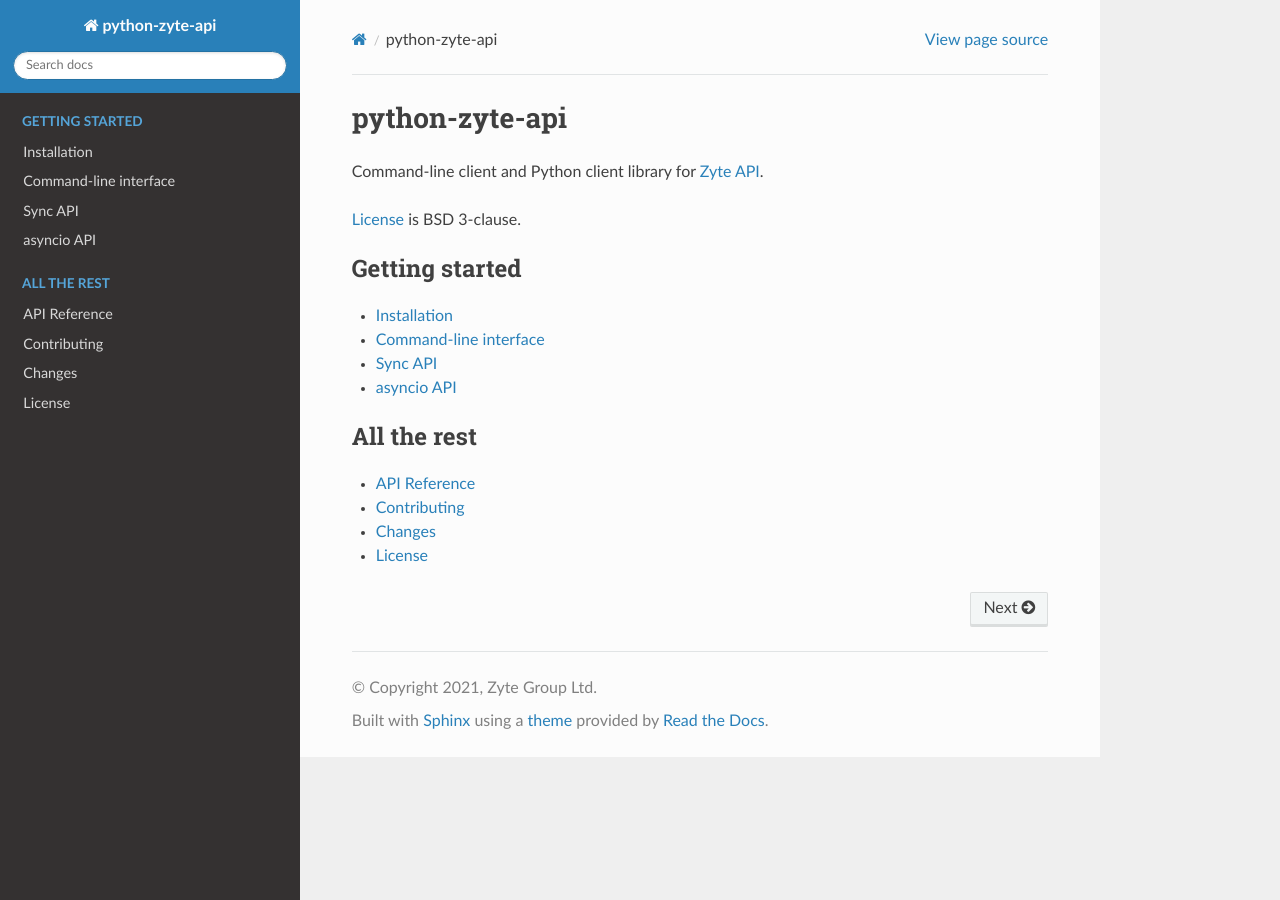
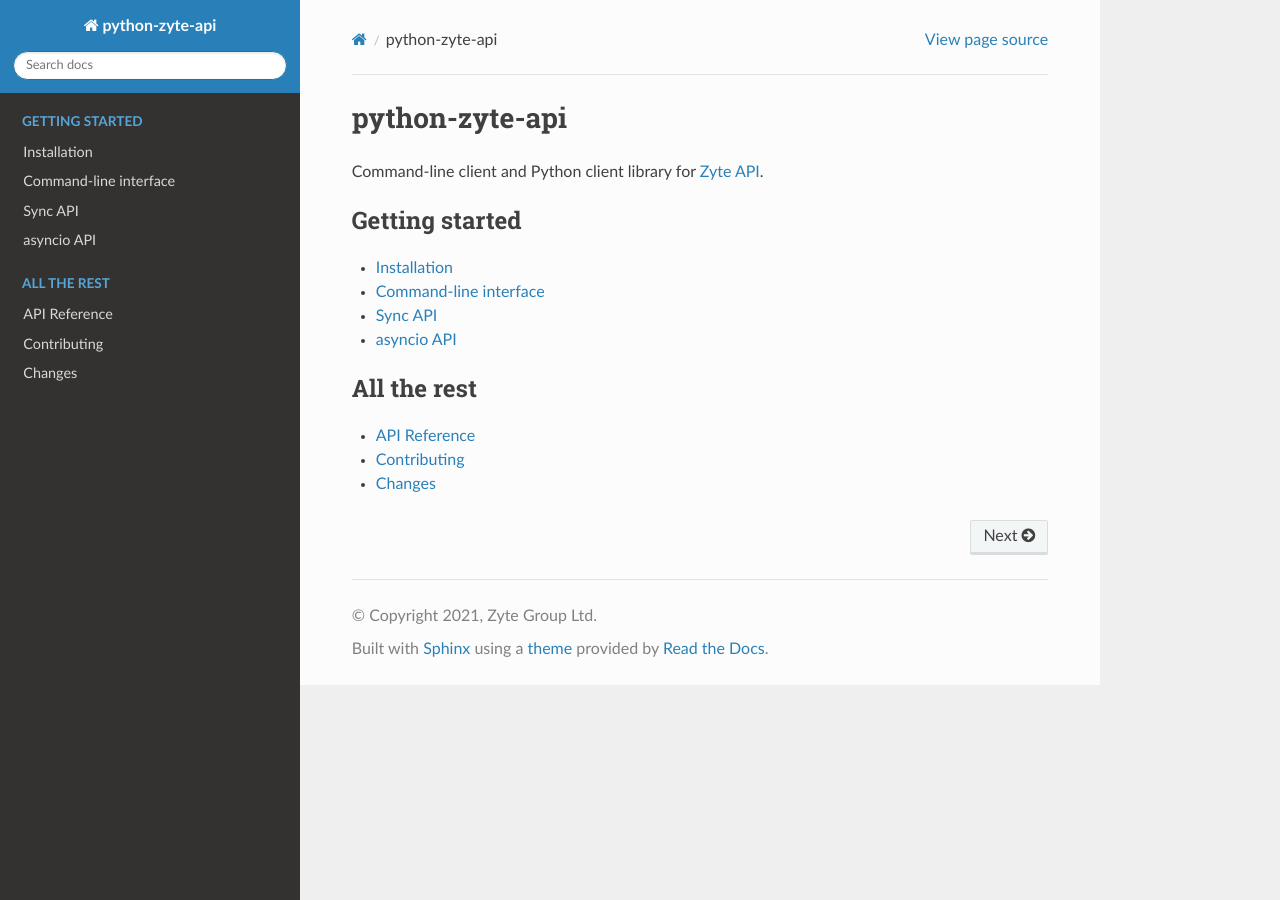
Before and after one commit to zytedata/python-zyte-api, a Sphinx documentation site: the page built from docs/index.rst, in a window 1280 px wide. Built offline with Sphinx 7.4.7 and the Read the Docs theme 2.0.0, drawn with Linux system fonts in a browser that asks for light colours.

Commit message:
Remove the license from the docs

```diff
--- a/docs/index.rst
+++ b/docs/index.rst
@@ -5,8 +5,6 @@
 .. include:: ../README.rst
    :start-after: description-start
    :end-before: description-end
-
-:ref:`license` is BSD 3-clause.
 
 .. toctree::
    :caption: Getting started
@@ -24,4 +22,3 @@
    api_reference
    contributing
    changelog
-   license
--- a/docs/license.rst
+++ /dev/null
@@ -1,7 +0,0 @@
-.. _`license`:
-
-=======
-License
-=======
-
-.. include:: ../LICENSE
```
